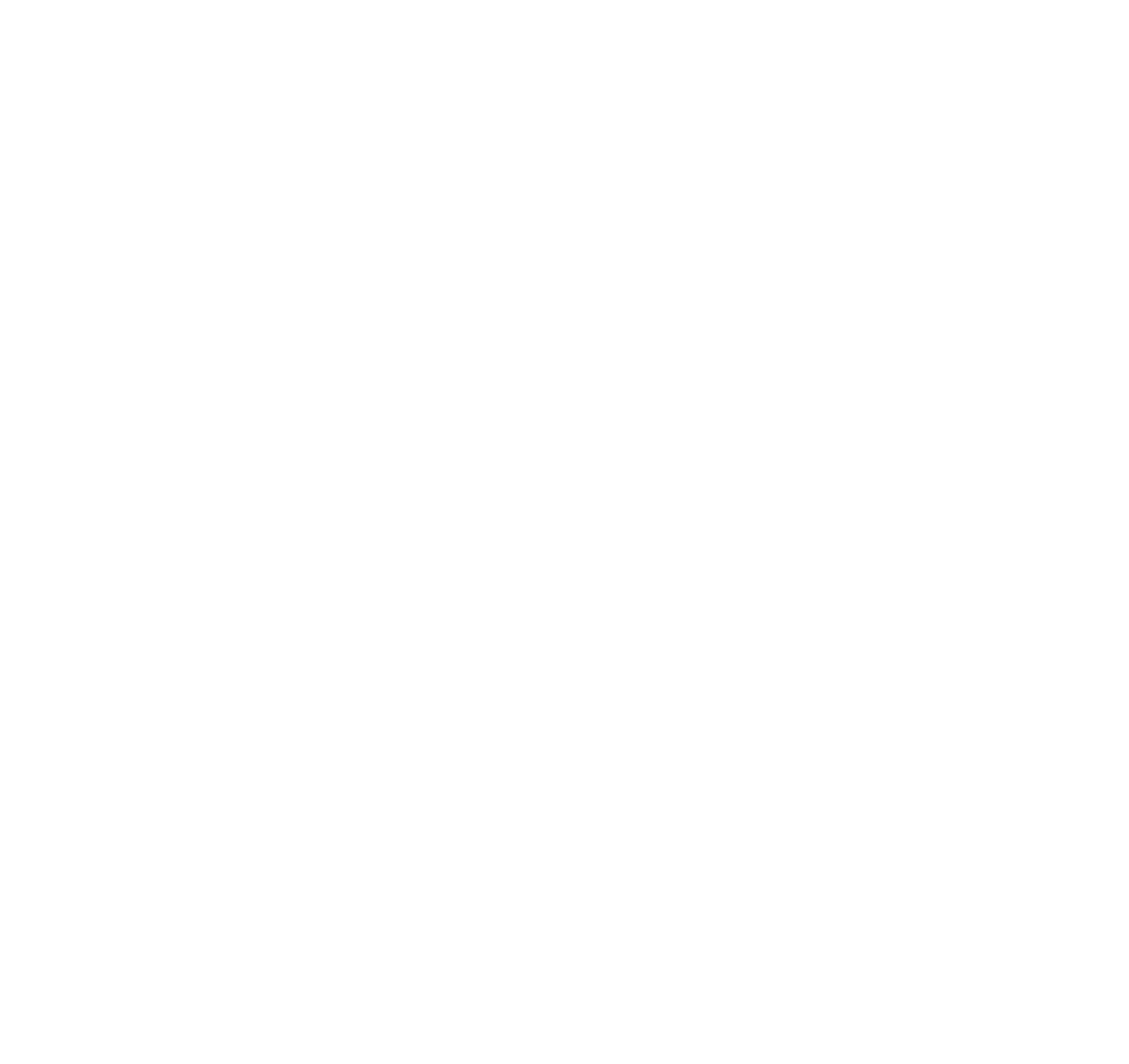
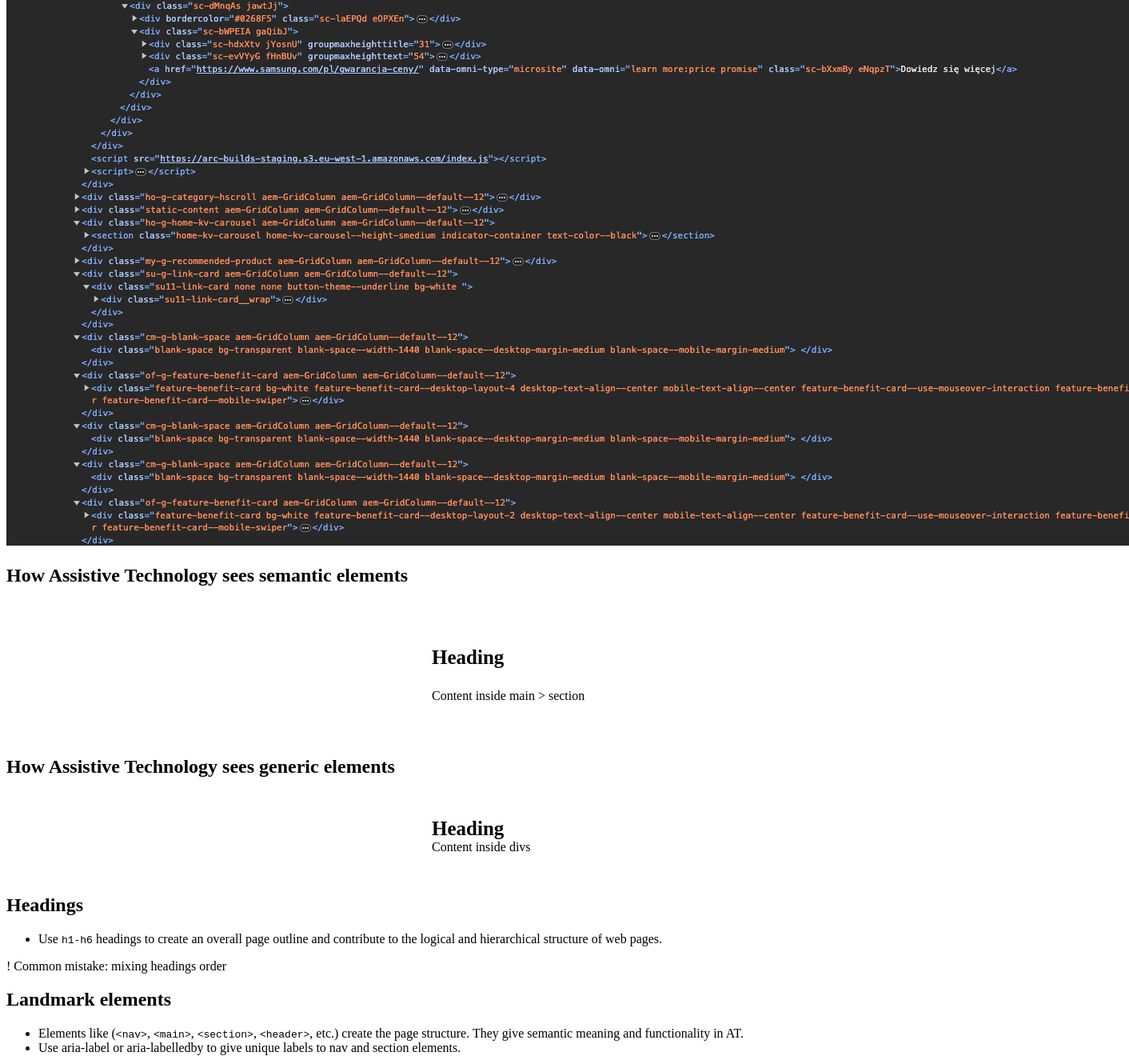
Before and after one commit to agatakozinska/a11y-workshop, a Next.js app: page /semantic/SemanticHTML in a window 1280 px wide. Before the commit this address had no page. Shown: the part 780-2110 px from the top of the page at 80% size, 1412 px wide, since content can reach past the window. Before the commit the page ends 800 px from the top, so only its background shows below. Built offline with nearby package versions, Linux system fonts and the light colour scheme.

Commit message:
Add semantic HTML pages

```diff
--- /dev/null
+++ b/pages/semantic/SemanticHTML.mdx
@@ -0,0 +1,39 @@
+# Semantic HTML
+
+HTML is a major part of building an accessible website. It provides meaningful structure to web content, allowing screen readers to accurately interpret and convey the information to users and ensures that all interactive elements, such as links and form controls, are accessible via keyboard navigation.
+
+Do not use generic elements like `div` or `span` if HTML has native element for this! There are numerous structural and grouping elements you can use to build a semantic outline and there are another to a ton of elements that provide interactive functionality.
+
+
+## Example of the bad structure :)
+
+<br />
+<img src="/divsoup.png" alt="Example of div soup" />
+
+
+## How Assistive Technology sees semantic elements
+
+<main class="container">
+	<section aria-label="semantic matter">
+		<header><h3>Heading</h3></header>
+		<p>Content inside main > section</p>
+	</section>
+</main>
+
+## How Assistive Technology sees generic elements
+
+<div class="container">
+	<div>
+		<div aria-label="semantic matter"><span class="heading">Heading</span></div>
+		<div>Content inside divs</div>
+	</div>
+</div>
+
+## Headings
+- Use `h1-h6` headings to create an overall page outline and contribute to the logical and hierarchical structure of web pages.
+
+! Common mistake: mixing headings order
+
+## Landmark elements
+- Elements like (`<nav>`, `<main>`, `<section>`, `<header>`, etc.) create the page structure. They give semantic meaning and functionality in AT.
+- Use aria-label or aria-labelledby to give unique labels to nav and section elements.
--- a/pages/semantic/_meta.json
+++ b/pages/semantic/_meta.json
@@ -1,4 +1,5 @@
 {
-	"semanticHTML": "Semantic HTML",
-	"buttonExample": "Make it accessible!"
+	"Intro": "Why do semantic matter?",
+	"ButtonExample": "Make it accessible!",
+	"SemanticHTML": "Using semantic HTML"
 }
--- a/styles/styles.css
+++ b/styles/styles.css
@@ -13,6 +13,16 @@
     gap: 20px;
     width: 200px;
     margin: 50px auto;
+}
+
+.container h3 {
+    font-weight: bold;
+    font-size: 25px;
+}
+
+.heading {
+    font-weight: bold;
+    font-size: 25px;
 }
 
 .button {
--- a/theme.config.jsx
+++ b/theme.config.jsx
@@ -1,7 +1,4 @@
 export default {
 	logo: <span>Fandom Accessibility Primer</span>,
-	project: {
-		link: ''
-	}
-	// ... other theme options
+
 }
```
Also changed, not shown: pages/semantic/ButtonExample.mdx (renamed from pages/semantic/buttonExample.mdx), pages/semantic/Intro.mdx (renamed from pages/semantic/semanticHTML.mdx), public/divsoup.png (added).
